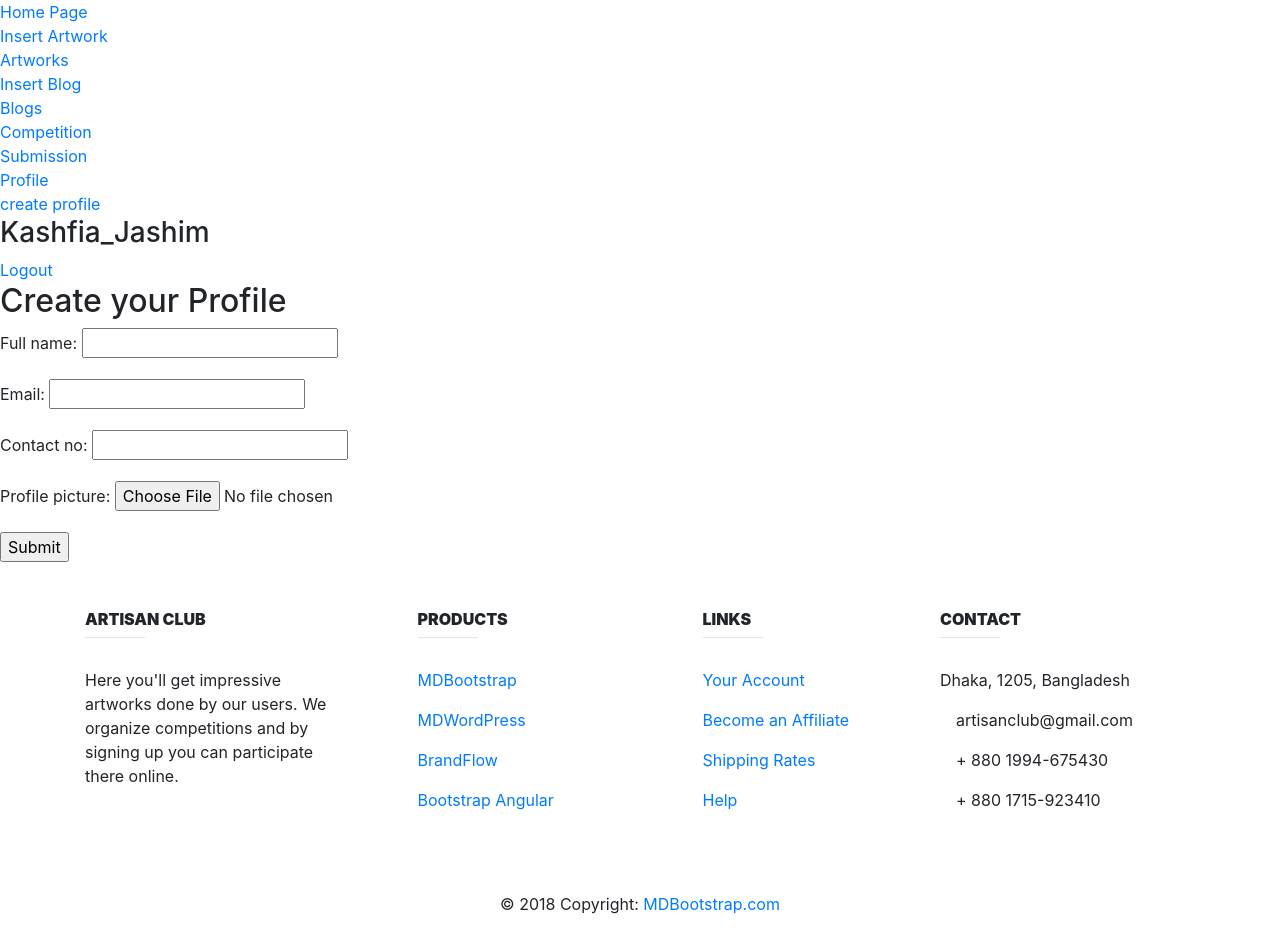
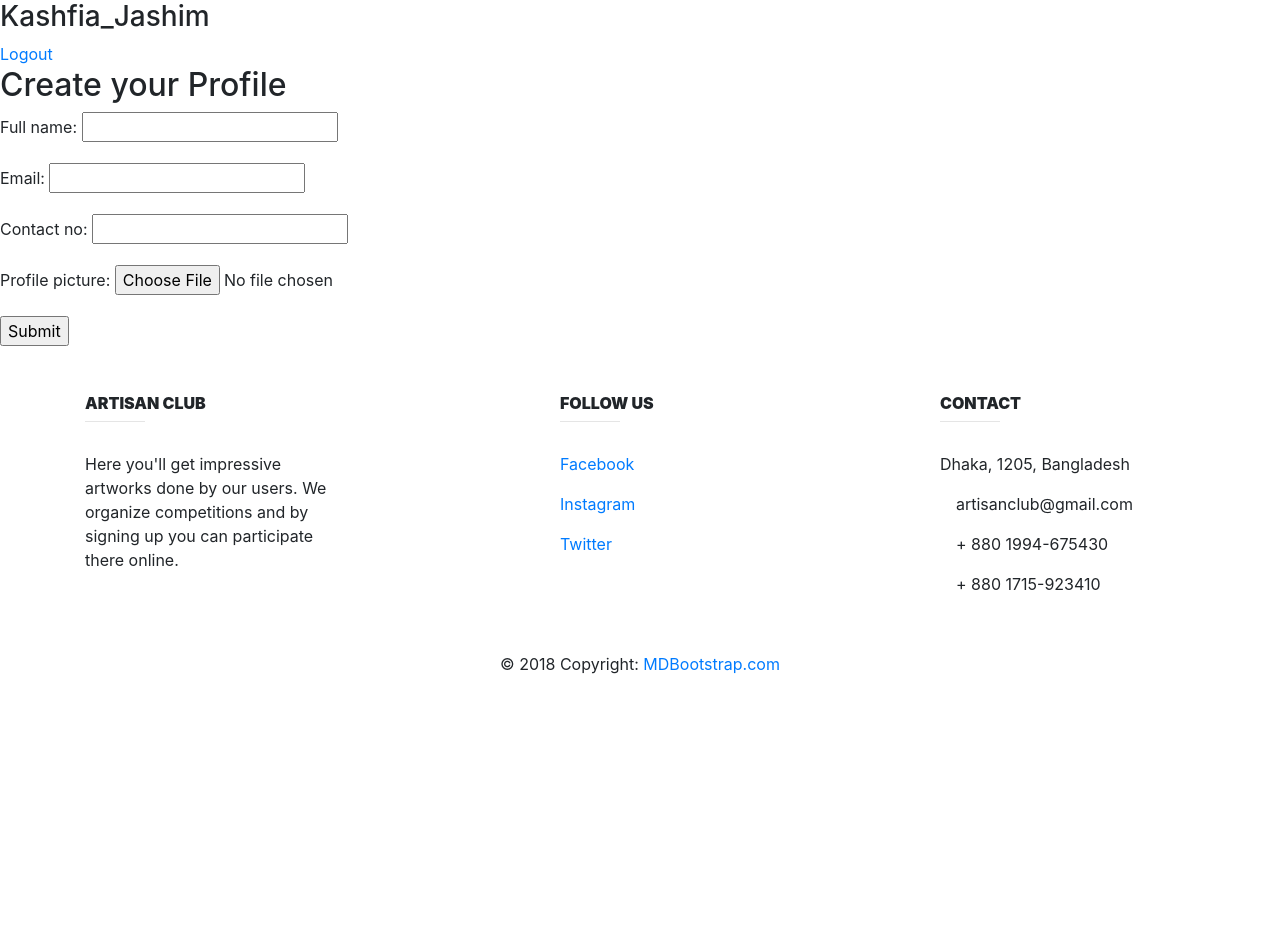
Before and after one commit to Rashedkhandoker/Online_Art_Gallery, a Django app: page /CreateProfile/ in a window 1280 px wide. Shown: the part 56-988 px from the top of the page. After the commit the page ends 730 px from the top, so only its background shows below. Run offline with Django 3.2, Linux system fonts and the light colour scheme; a user stored in the database is signed in; some libraries are stand-ins or nearby versions.

Commit message:
profile design

```diff
--- a/Online_Art_Gallery/settings.py
+++ b/Online_Art_Gallery/settings.py
@@ -123,7 +123,7 @@ USE_TZ = True
 # https://docs.djangoproject.com/en/3.1/howto/static-files/
 
 STATIC_URL = '/static/'
-LOGIN_REDIRECT_URL = 'ShowArtwork'
+LOGIN_REDIRECT_URL = 'Homepage'
 LOGOUT_REDIRECT_URL = 'login'
 
 MEDIA_ROOT = os.path.join(BASE_DIR, 'media')
--- a/templates/Base.html
+++ b/templates/Base.html
@@ -85,16 +85,6 @@
 
 
 
-<!-- URL -->
-<a href="{% url 'Homepage' %}">Home Page</a><br>
-<a href="{% url 'InsertArtwork' %}">Insert Artwork</a><br>
-<a href="{% url 'ShowArtwork' %}">Artworks</a><br>
-<a href="{% url 'InsertBlogs' %}">Insert Blog</a><br>
-<a href="{% url 'ShowBlogs' %}">Blogs</a><br>
-<a href="{% url 'Competition' %}">Competition</a><br>
-<a href="{% url 'SubmitCompetition' %}">Submission</a><br>
-<a href="{% url 'ShowProfile' %}">Profile</a><br>
-<a href="{% url 'CreateProfile' %}">create profile</a><br>
 
 
 {% if user.is_authenticated %}
@@ -138,44 +128,32 @@
                 <!--Second column-->
                 <div class="col-md-2 col-lg-2 col-xl-2 mx-auto mb-4">
                     <h6 class="text-uppercase font-weight-bold">
-                        <strong>Products</strong>
+                        <strong>Follow us</strong>
                     </h6>
                     <hr class="deep-purple accent-2 mb-4 mt-0 d-inline-block mx-auto" style="width: 60px;">
                     <p>
-                        <a href="#!">MDBootstrap</a>
+                        <a href="#!">Facebook</a>
                     </p>
                     <p>
-                        <a href="#!">MDWordPress</a>
+                        <a href="#!">Instagram</a>
                     </p>
                     <p>
-                        <a href="#!">BrandFlow</a>
+                        <a href="#!">Twitter</a>
                     </p>
-                    <p>
-                        <a href="#!">Bootstrap Angular</a>
-                    </p>
+
                 </div>
                 <!--/.Second column-->
 
-                <!--Third column-->
-                <div class="col-md-3 col-lg-2 col-xl-2 mx-auto mb-4">
-                    <h6 class="text-uppercase font-weight-bold">
-                        <strong>links</strong>
-                    </h6>
-                    <hr class="deep-purple accent-2 mb-4 mt-0 d-inline-block mx-auto" style="width: 60px;">
-                    <p>
-                        <a href="#!">Your Account</a>
-                    </p>
-                    <p>
-                        <a href="#!">Become an Affiliate</a>
-                    </p>
-                    <p>
-                        <a href="#!">Shipping Rates</a>
-                    </p>
-                    <p>
-                        <a href="#!">Help</a>
-                    </p>
-                </div>
-                <!--/.Third column-->
+                 <div style="margin: 5px 0;">
+            <a href="#"><i class="fa fa-dribbble"></i></a>
+            <a href="#"><i class="fa fa-twitter"></i></a>
+            <a href="#"><i class="fa fa-linkedin"></i></a>
+            <a href="#"><i class="fa fa-facebook"></i></a>
+
+
+
+
+        </div>
 
                 <!--Fourth column-->
                 <div class="col-md-4 col-lg-3 col-xl-3">
--- a/templates/Homepage/ShowHome.html
+++ b/templates/Homepage/ShowHome.html
@@ -6,6 +6,10 @@
 
 
     <h3 align="center"><i>Welcome to Artisans club</i></h3><br>
+    <center><img src="https://previews.123rf.com/images/karnav/karnav1612/karnav161202322/69695958-paints-and-brushes.jpg" hight="30" width="1260" class="img-fluid" alt="Responsive image"></center><br><br>
+    <br>
+    <br>
+
 
     <strong><h2><i>About Us</i></h2></strong><br>
     <p>
```
Also changed, not shown: templates/Artwork/showArtwork.html (+10 -6 lines), templates/Profile/ShowProfile.html (+58 -7 lines), Blog/migrations/0007_auto_20201004_0920.py (added), db.sqlite3, media/images/pro_pic/baby.jpg (added), media/images/pro_pic/propic_2.jpg (added), media/images/pro_pic/propic_2_X2HpPOm.jpg (added).
